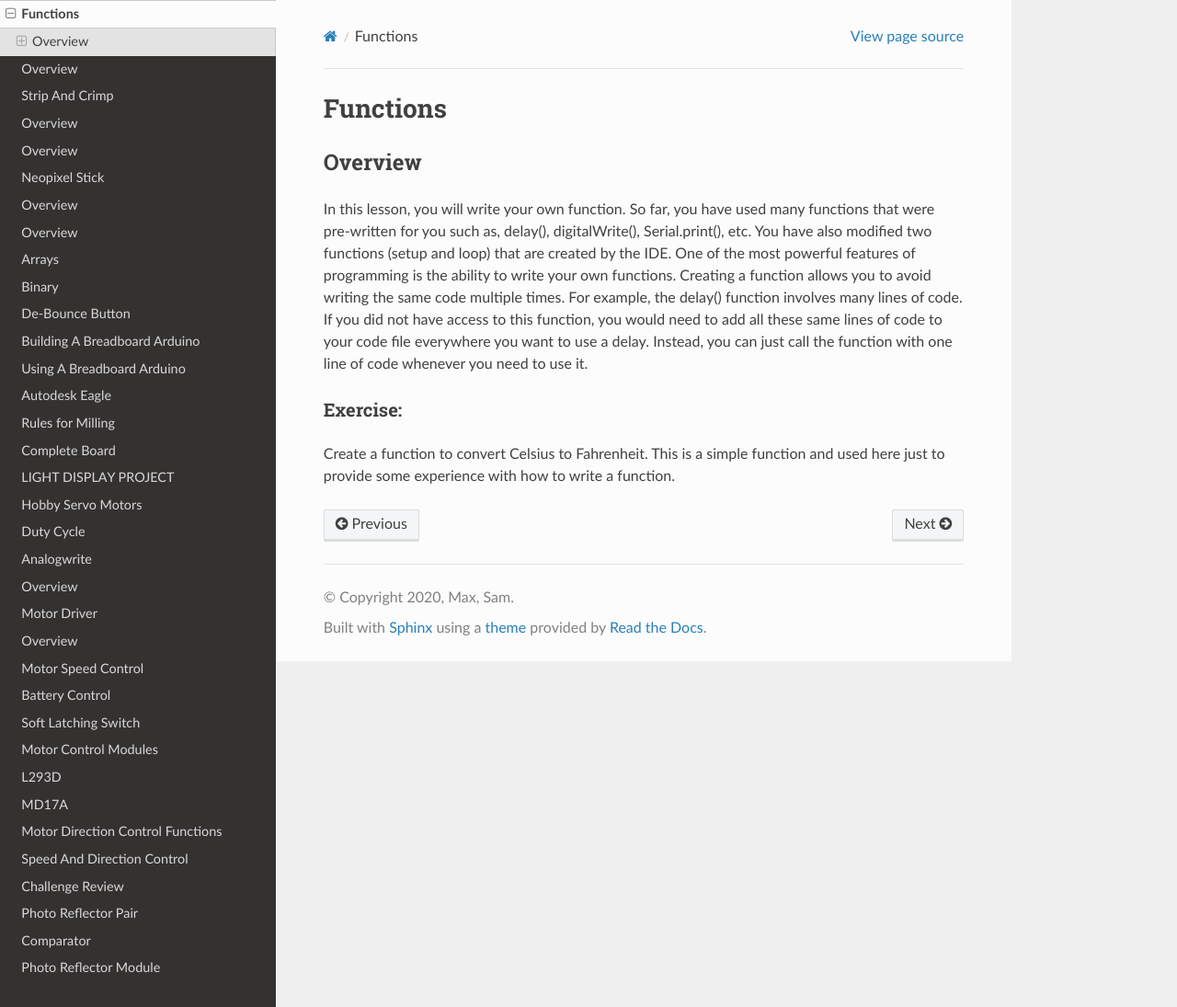
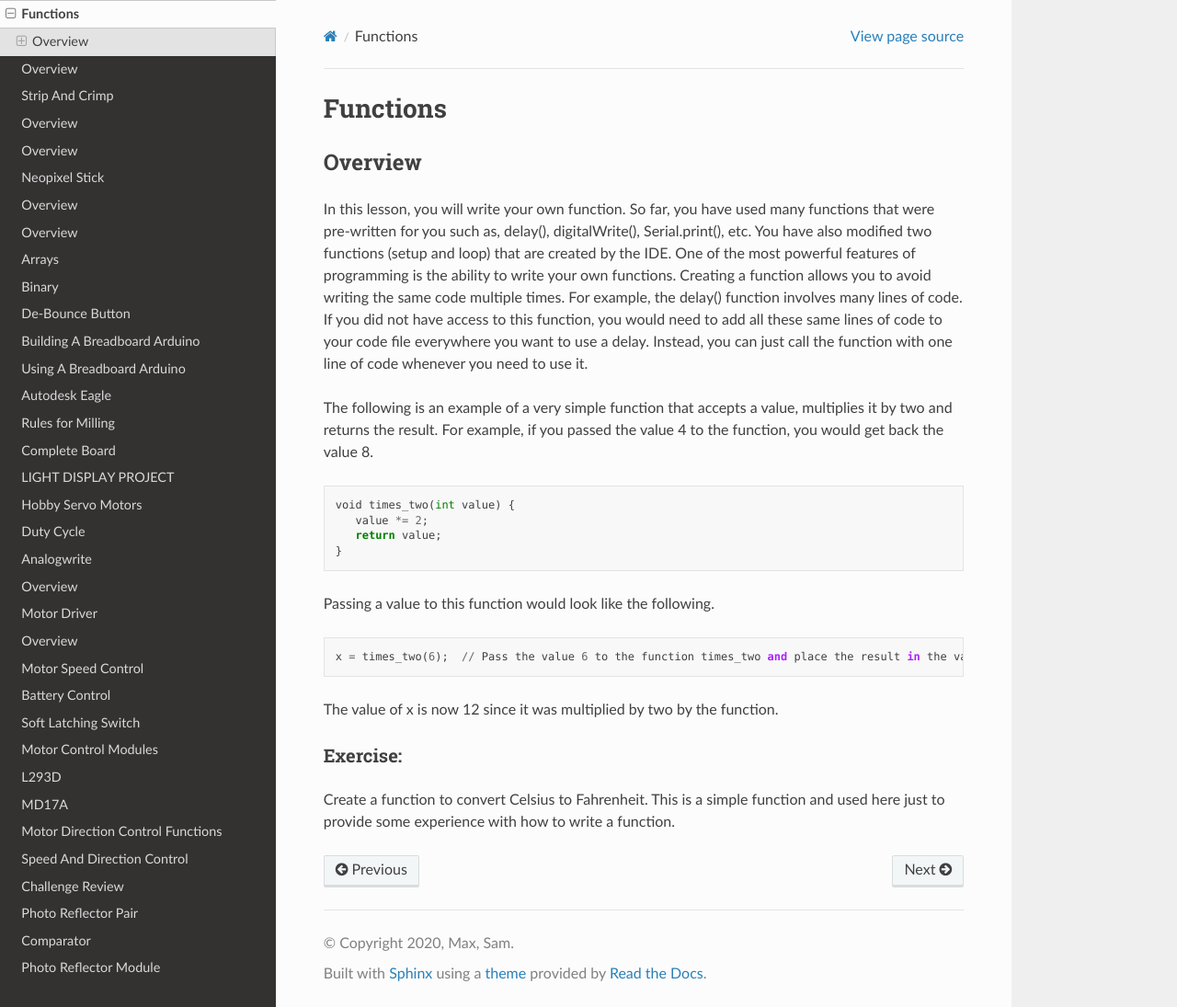
Before and after one commit to maxtkc/mvths-wiki, a Sphinx documentation site: the page built from docs/031-functions.rst, in a window 1280 px wide and 1095 px high. Shown: the whole window at 92% size. Built offline with Sphinx 7.4.7 and the Read the Docs theme 2.0.0, drawn with Linux system fonts in a browser that asks for light colours; pages that are not in the unit, such as notebooks, are missing from menus.

Commit message:
Update 031-functions.rst

```diff
--- a/docs/031-functions.rst
+++ b/docs/031-functions.rst
@@ -6,8 +6,24 @@ Overview
 
 In this lesson, you will write your own function. So far, you have used many functions that were pre-written for you such as, delay(), digitalWrite(), Serial.print(), etc. You have also modified two functions (setup and loop) that are created by the IDE. One of the most powerful features of programming is the ability to write your own functions. Creating a function allows you to avoid writing the same code multiple times. For example, the delay() function involves many lines of code. If you did not have access to this function, you would need to add all these same lines of code to your code file everywhere you want to use a delay. Instead, you can just call the function with one line of code whenever you need to use it.
 
+The following is an example of a very simple function that accepts a value, multiplies it by two and returns the result. For example, if you passed the value 4 to the function, you would get back the value 8.
 
 .. code::
+
+   void times_two(int value) {
+      value *= 2;
+      return value;
+   }
+
+Passing a value to this function would look like the following.
+
+.. code::
+
+   x = times_two(6);  // Pass the value 6 to the function times_two and place the result in the variable x.
+
+The value of x is now 12 since it was multiplied by two by the function.
+
+
 
 Exercise:
 ~~~~~~~~~
```
